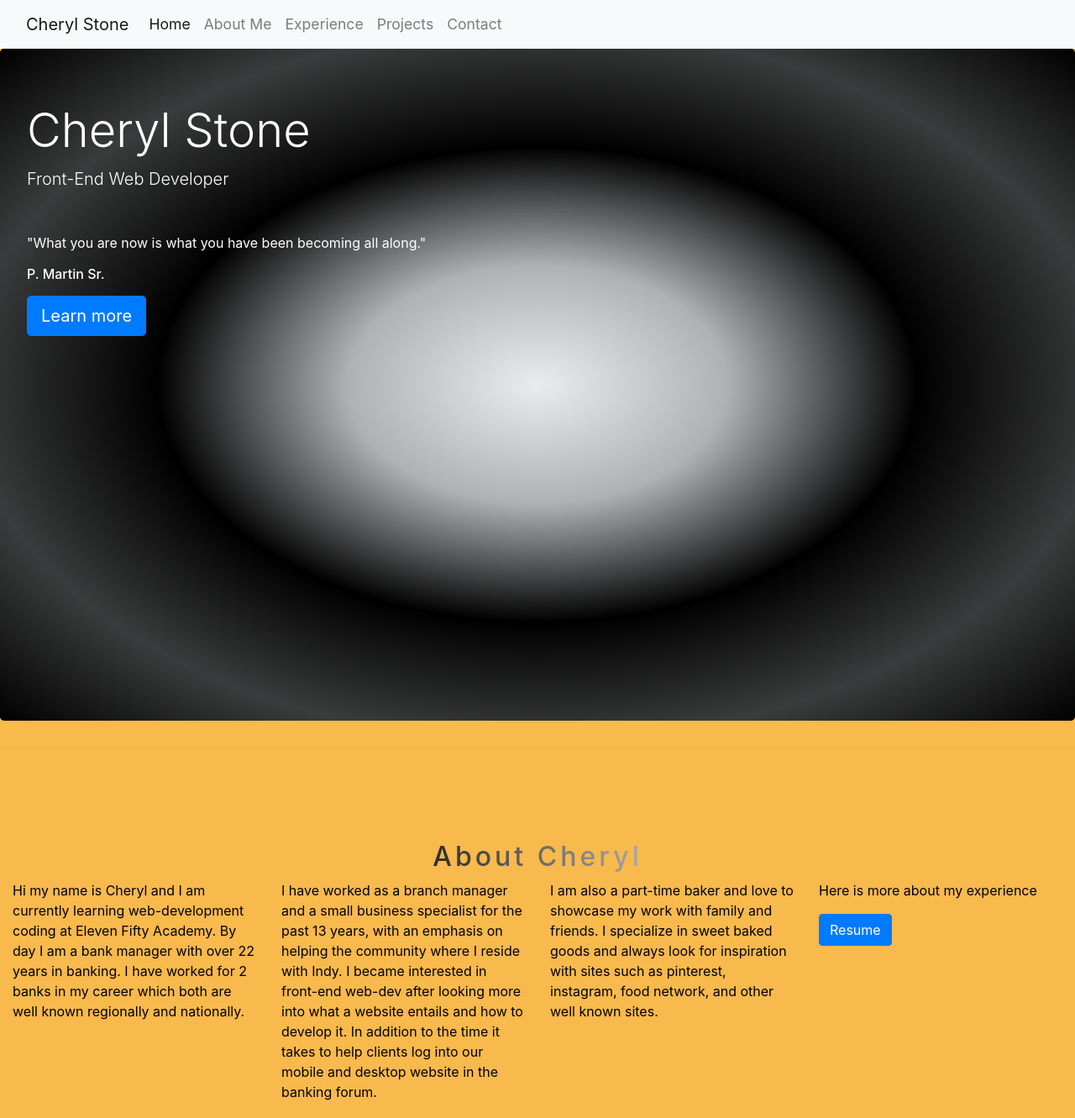
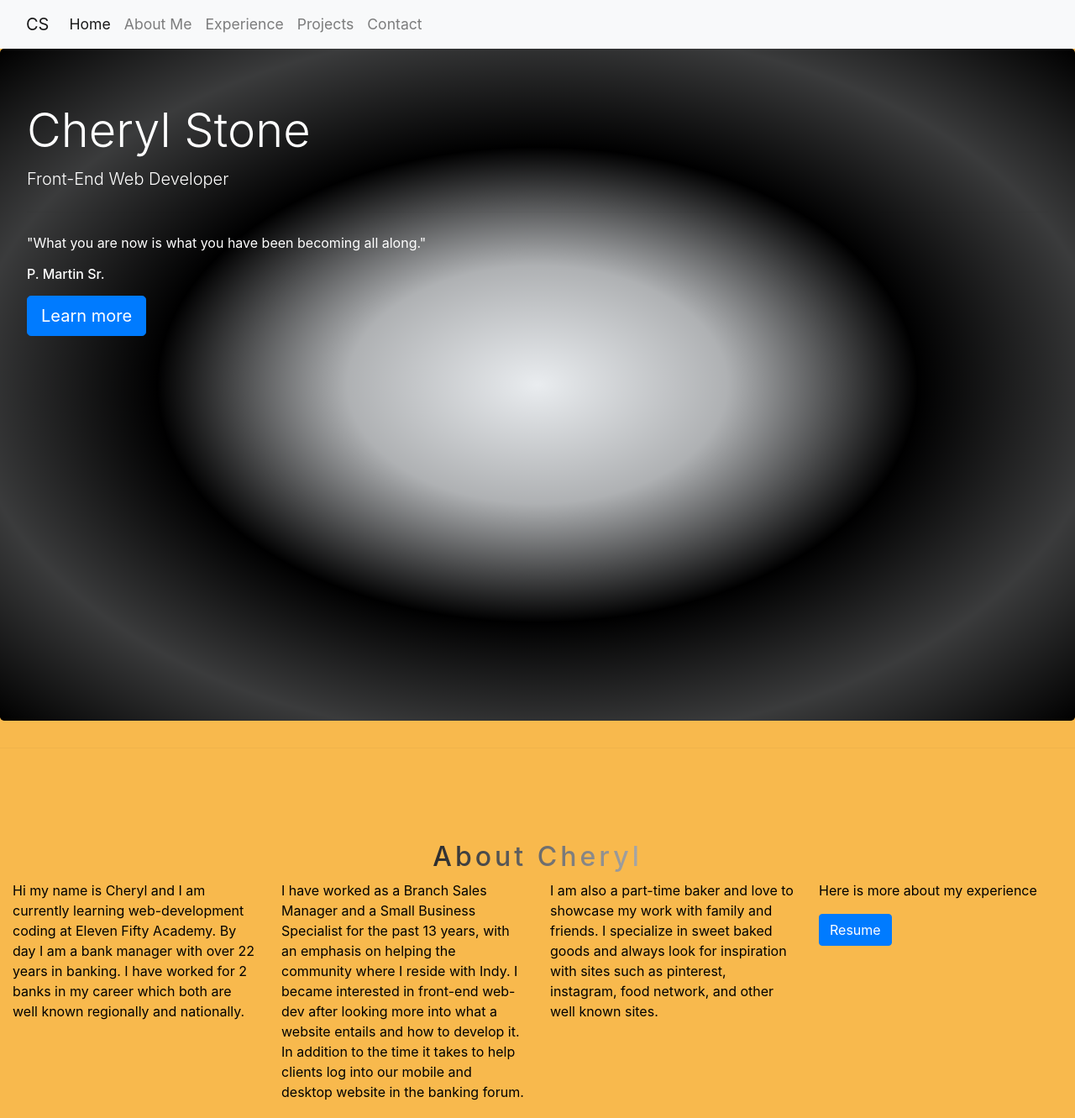
Before and after one commit to cherylstone39/CherylPortfolio, a plain HTML site: page index.html in a window 1280 px wide. Shown: the top 1331 px of the page at 84% size. Drawn offline with nearby package versions, Linux system fonts and the light colour scheme; a web font is replaced by a local one.

Commit message:
final Portfolio commit

```diff
--- a/index.html
+++ b/index.html
@@ -16,7 +16,7 @@
     <!--Nav Bar-->
     <nav class="navbar navbar-expand-lg navbar-light bg-light sticky-top">
         <div class="container-fluid">
-          <a class="navbar-brand" href="#">Cheryl Stone</a>
+          <a class="navbar-brand" href="#">CS</a>
           <button class="navbar-toggler" type="button" data-bs-toggle="collapse" data-bs-target="#navbarNav" aria-controls="navbarNav" aria-expanded="false" aria-label="Toggle navigation">
             <span class="navbar-toggler-icon"></span>
           </button>
@@ -68,7 +68,7 @@
               worked for 2 banks in my career which both are well known regionally and nationally. </p>
               </div>
               <div class="col-lg-3">
-              <p>I have worked as a branch manager and a small business specialist for the past 13 years,
+              <p>I have worked as a Branch Sales Manager and a Small Business Specialist for the past 13 years,
               with an emphasis on helping the community where I reside with Indy.
               I became interested in front-end web-dev after looking more into what
               a website entails and how to develop it. In addition to the time it takes to
@@ -206,7 +206,7 @@
     <br>
     <div class="col-12">
       <hr class="light">
-      <h5>&copy; CHERYL STONE</h5>
+      <h5>&copy; CS</h5>
     </div>
       <!--My Scripts-->
 <script src="https://kit.fontawesome.com/2da4237948.js"crossorigin="anonymous"></script>
--- a/style.css
+++ b/style.css
@@ -89,6 +89,7 @@ img {
 }
 h5{
   text-align: center;
+  color: black;
 }
 
 #fs-frm input,
```
